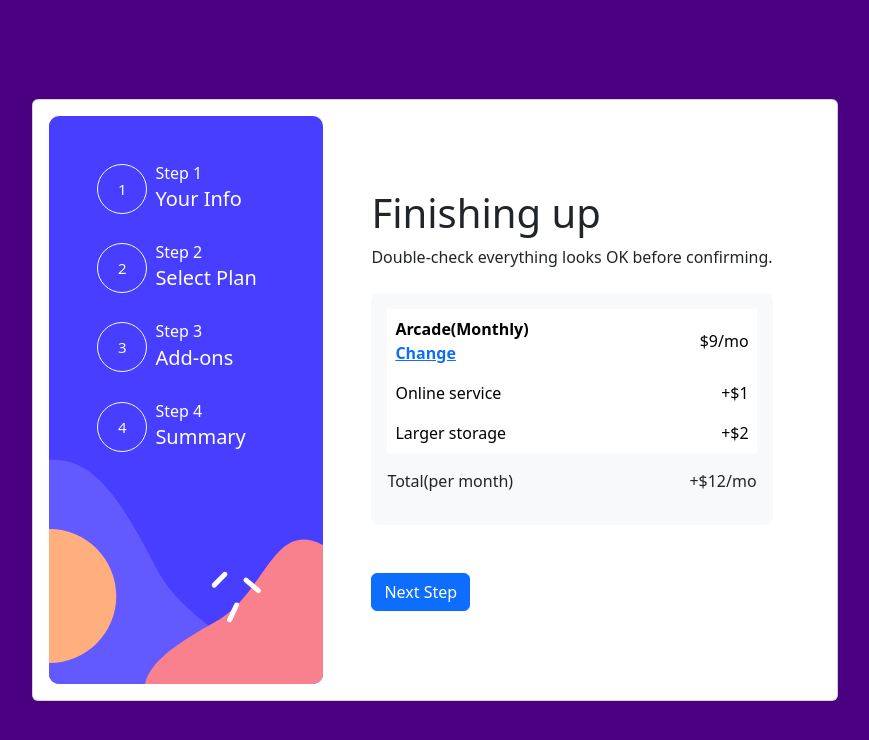
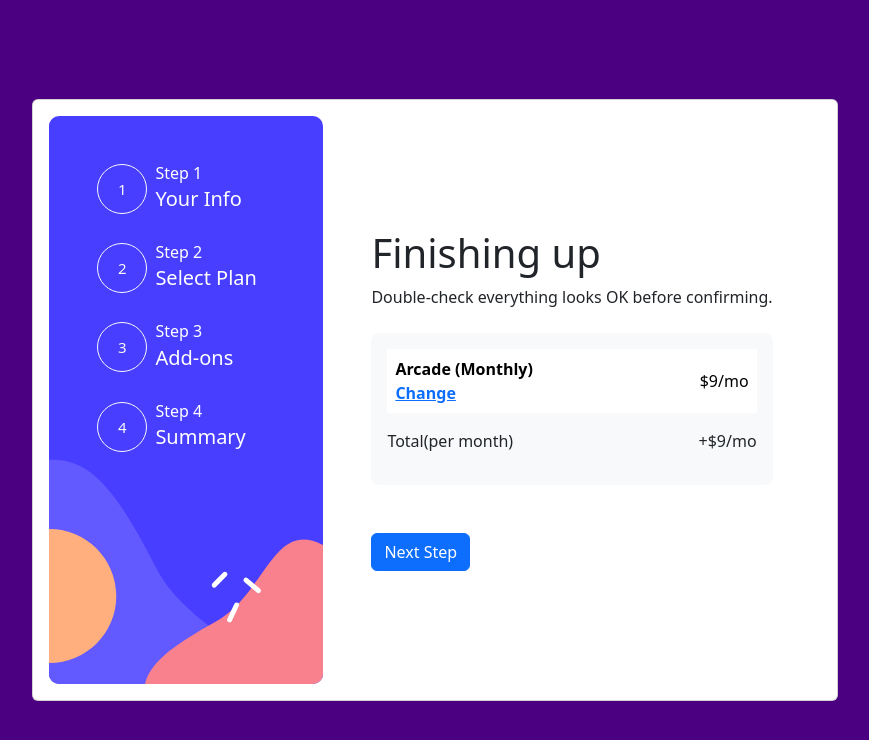
Before and after one commit to Th0masCat/plan-form-frontend, a React (Vite) app: page /summary in a window 1280 px wide. Shown: the top 740 px of the page, without its empty margins (205-1074 px from the left). Built offline with nearby package versions, Linux system fonts and the light colour scheme.

Commit message:
finished summary form

```diff
--- a/src/atoms/registerForms.jsx
+++ b/src/atoms/registerForms.jsx
@@ -6,7 +6,7 @@ export const registerFormState = atom({
         name: "",
         email: "",
         phone: "",
-        plan_name: "",
+        plan_name: "1",
         plan_duration_is_monthly: true,
         online_service: false,
         larger_storage: false,
--- a/src/components/AddOnsCard.jsx
+++ b/src/components/AddOnsCard.jsx
@@ -5,17 +5,10 @@ import { useEffect } from "react";
 
 function AddOnsCard(props) {
     const [form, setForm] = useRecoilState(registerFormState);
-    {console.log(props.name)}
+    {()=>console.log(props.name)}
     const handleOnChange = () => {
         setForm({ ...form, [props.form_id]: !form[props.form_id] })
     };
-
-    useEffect(
-        () => {
-            console.log(form);
-        }
-        , [form]
-    )
 
     return (
         <div>
--- a/src/components/MainPage.jsx
+++ b/src/components/MainPage.jsx
@@ -36,6 +36,12 @@ function MainPage() {
 
     //Form Submission
     const form = useRecoilValue(registerFormState);
+    const [totalCost, setTotalCost] = useState({
+        'plan_name': 'Arcade',
+        'plan_cost': 9,
+        'add_ons': [],
+        'total_cost': 9,
+    });
 
     const handleFormSubmit = (e) => {
         e.preventDefault();
@@ -44,9 +50,9 @@ function MainPage() {
             .then(res => {
                 console.log(res);
                 console.log(res.data);
+                setTotalCost(res.data);
             })
-        console.log(form)
-        goToPreviousPage();
+
         { console.log(form) }
         goToNextPage();
     }
@@ -64,7 +70,7 @@ function MainPage() {
                             <Route path='/' element={<DetailsForm />} />
                             <Route path='/plan' element={<PlanDetails />} />
                             <Route path='/addons' element={<AddOnsPage />} />
-                            <Route path='/summary' element={<SummaryPage />} />
+                            <Route path='/summary' element={<SummaryPage cost={totalCost} />} />
                         </Routes>
 
                         {/* Navigation Bar */}
--- a/src/components/SummaryPage.jsx
+++ b/src/components/SummaryPage.jsx
@@ -1,5 +1,36 @@
 
-function SummaryPage() {
+import { useRecoilState } from "recoil";
+import { registerFormState } from "../atoms/registerForms";
+import { Link, useNavigate } from "react-router-dom";
+import { useContext } from "react";
+
+import { PageContext } from "../context/PageContext";
+
+const PlanName = {
+    '1': "Arcade",
+    '2': "Advanced",
+    '3': "Pro"
+}
+
+
+
+function SummaryPage(props) {
+
+    const { setCurrentPage } = useContext(PageContext);
+    const [form, setForm] = useRecoilState(registerFormState);
+    const nav = useNavigate()
+    const list = props.cost.add_ons.map((item) => {
+        return (
+            <tr>
+                <td key={item} scope="col" style={{textTransform: "capitalize"}}>
+                    {item[0].replace(/_/g, " ")}
+                </td>
+                <td align="right">
+                    +${item[1]}
+                </td>
+            </tr>)
+    })
+
     return (
         <div>
             <h1 className="fs-1 mb-2">Finishing up</h1>
@@ -9,27 +40,18 @@ function SummaryPage() {
                 <table className="table table-borderless " >
                     <thead>
                         <tr>
-                            <th scope="col">Arcade(Monthly)
-                                <br /><a href="">Change</a>
+                            <th scope="col">{PlanName[form.plan_name]} {form.plan_duration_is_monthly ? <>(Monthly)</> : <>(Yearly)</>}
+                                <br /><Link to='/plan' onClick={() => setCurrentPage(2)}>Change</Link>
                             </th>
 
-                            <td scope="col" align="right" style={{ verticalAlign: "middle" }}>$9/mo</td>
+                            <td scope="col" align="right" style={{ verticalAlign: "middle" }}>${props.cost.plan_cost}/mo</td>
                         </tr>
-
-                        <tr>
-                            <td scope="col">Online service</td>
-                            <td align="right">+$1</td>
-                        </tr>
-
-                        <tr>
-                            <td scope="col">Larger storage</td>
-                            <td align="right">+$2</td>
-                        </tr>
+                        {list}
                     </thead>
                 </table>
                 <div className="d-flex justify-content-between">
                     <p>Total(per month)</p>
-                    <p>+$12/mo</p>
+                    <p>+${props.cost.total_cost}/mo</p>
                 </div>
 
             </div>
```
